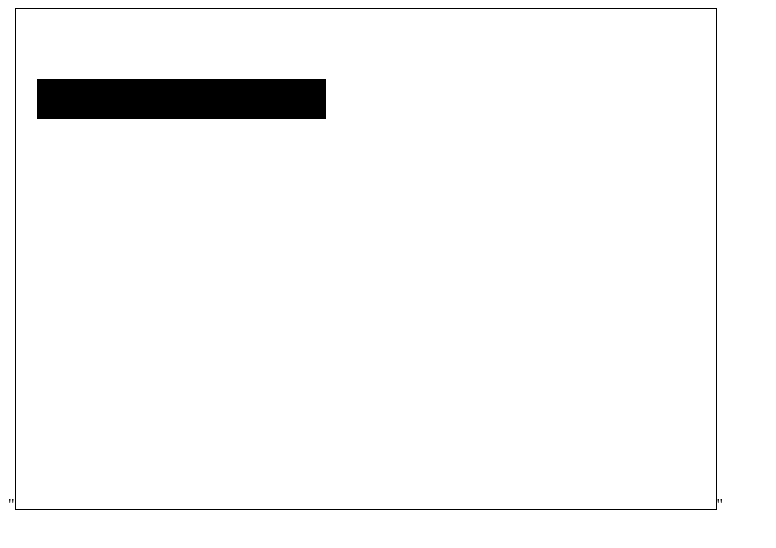
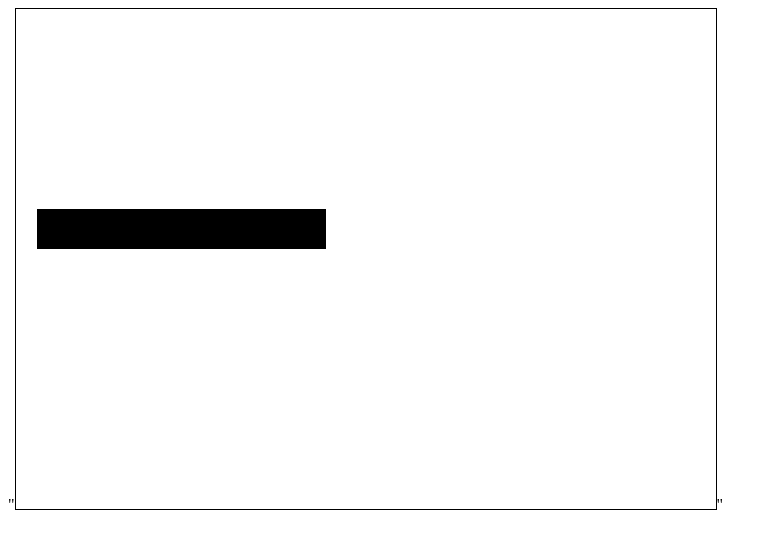
Before and after one commit to lexi0987654321/dreamcatcher1-, a plain HTML site: page index.html in a window 1280 px wide. Shown: the whole page, without its empty margins (0-776 px from the left). Drawn offline with Linux system fonts and the light colour scheme.

Commit message:
Update index.html

```diff
--- a/index.html
+++ b/index.html
@@ -8,7 +8,7 @@ var x = 20;
 setInterval(variable, 20);
 function variable(){
  x++;
-  ctx.fillRect(x,70,40,40);
+  ctx.fillRect(x,200,40,40);
 }
 
 </script>
```
